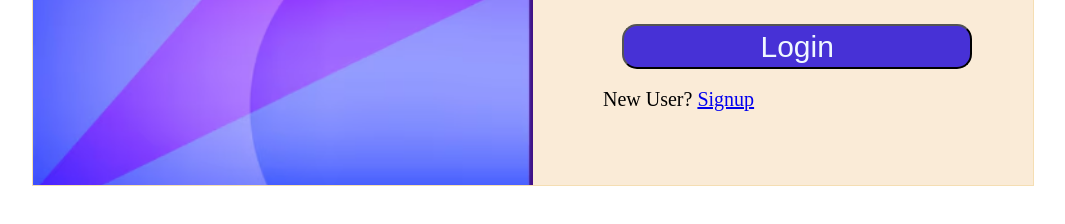
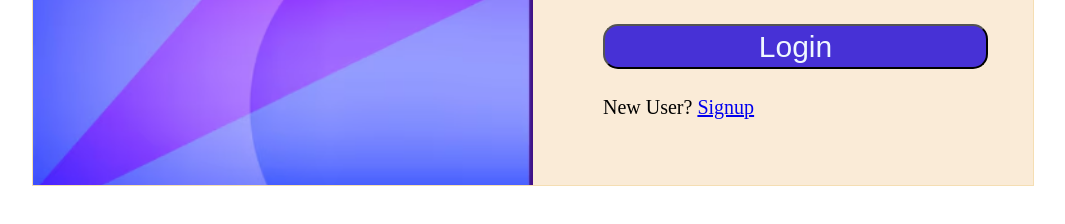
Before and after one commit to Usman-52/Task-03-html-css, a plain HTML site: page index.html in a window 1280 px wide. Shown: the part 544-768 px from the top of the page, without its empty margins (107-1172 px from the left). Drawn offline with Linux system fonts and the light colour scheme.

Commit message:
i increase the width of sing button

```diff
--- a/style.css
+++ b/style.css
@@ -77,10 +77,9 @@
 
 .btn > button {
     margin-top: 7%;
-    width: 350px;
+    width: 385px;
     height: 45px;
     border-radius: 15px;
-    margin-left: 5%;
     background-color:rgb(71, 49, 214);
     color:aliceblue;
     font-size: 30px;
@@ -88,6 +87,6 @@
 
 .Signup > p {
     display: inline-block;
-    margin-top: 5%;
+    margin-top: 7%;
 
 }
```
